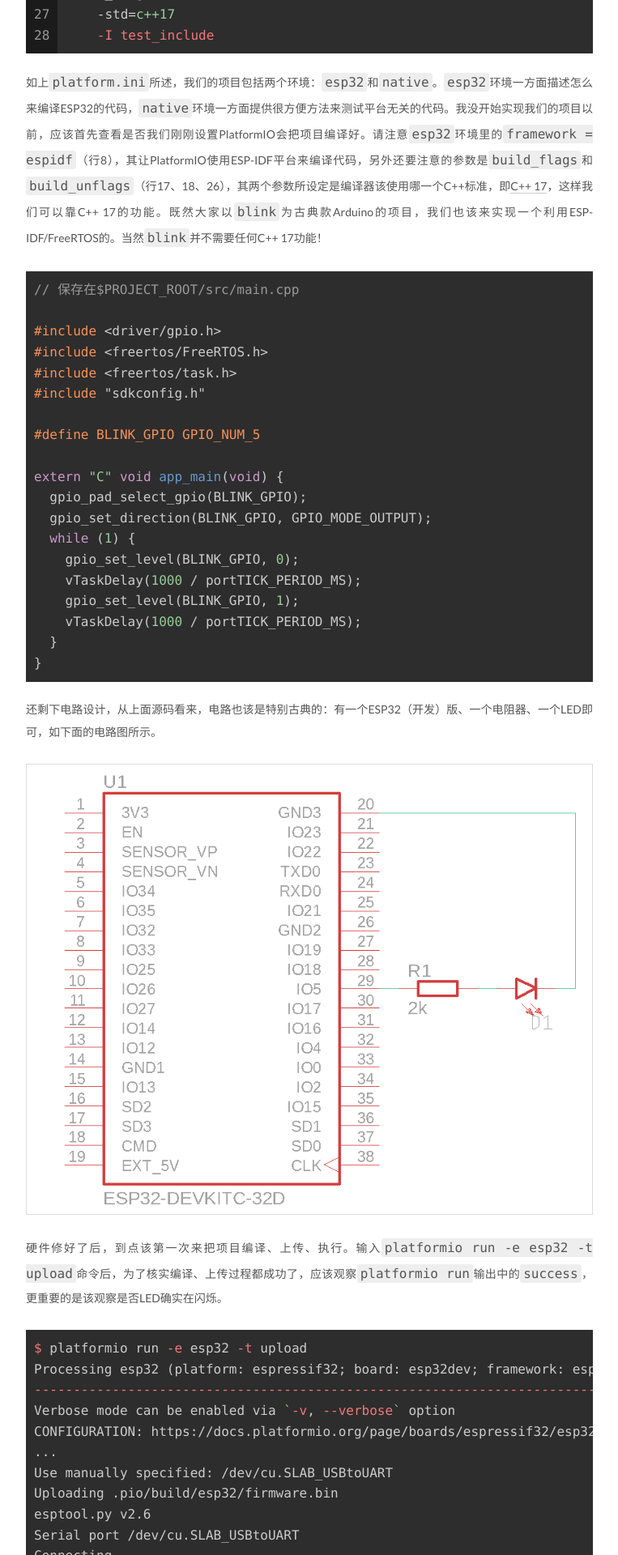
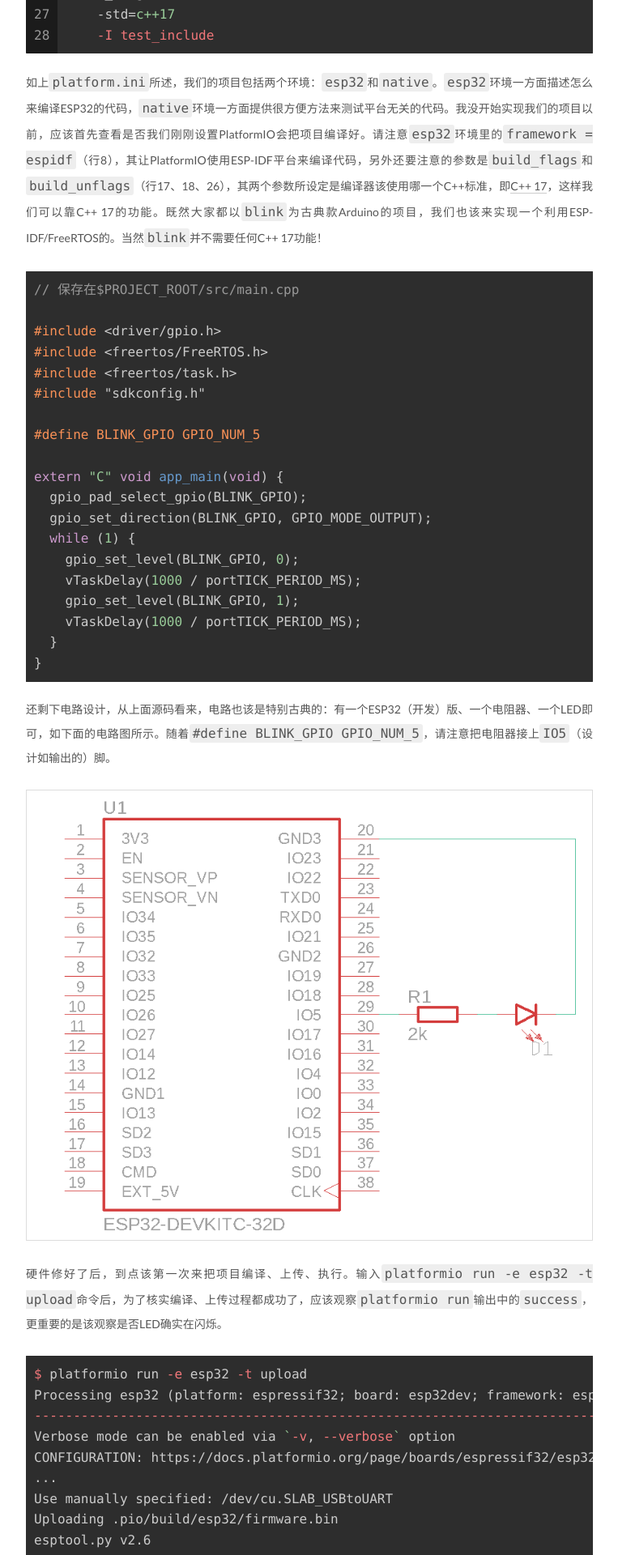
Before and after one commit to janm399/threebodies, a Jekyll site: the page built from _posts/2019-10-28-hackmanchester.markdown, in a window 1280 px wide. Shown: the part 1906-3826 px from the top of the page at 81% size, without its empty margins (258-1021 px from the left). Built offline with Jekyll 4.4.1, drawn with Linux system fonts in a browser that asks for light colours; comment, search, counter and statistics services are not loaded; some of the changed text lies outside the part shown.

Commit message:
rebuild pages

```diff
--- a/_posts/2019-10-28-hackmanchester.markdown
+++ b/_posts/2019-10-28-hackmanchester.markdown
@@ -54,7 +54,7 @@
     -I test_include
 {% endhighlight %}
 
-如上`platform.ini`所述，我们的项目包括两个环境：`esp32`和`native`。`esp32`环境一方面描述怎么来编译ESP32的代码，`native`环境一方面提供很方便方法来测试平台无关的代码。我没开始实现我们的项目以前，应该首先查看是否我们刚刚设置PlatformIO会把项目编译好。请注意`esp32`环境里的`framework = espidf`（行8），其让PlatformIO使用ESP-IDF平台来编译代码，另外还要注意的参数是`build_flags`和`build_unflags`（行17、18、26），其两个参数所设定是编译器该使用哪一个C++标准，即[C++ 17](https://zh.cppreference.com/w/cpp/compiler_support#cpp17)，这样我们可以靠C++ 17的功能。既然大家以`blink`为古典款Arduino的项目，我们也该来实现一个利用ESP-IDF/FreeRTOS的。当然`blink`并不需要任何C++ 17功能！
+如上`platform.ini`所述，我们的项目包括两个环境：`esp32`和`native`。`esp32`环境一方面描述怎么来编译ESP32的代码，`native`环境一方面提供很方便方法来测试平台无关的代码。我没开始实现我们的项目以前，应该首先查看是否我们刚刚设置PlatformIO会把项目编译好。请注意`esp32`环境里的`framework = espidf`（行8），其让PlatformIO使用ESP-IDF平台来编译代码，另外还要注意的参数是`build_flags`和`build_unflags`（行17、18、26），其两个参数所设定是编译器该使用哪一个C++标准，即[C++ 17](https://zh.cppreference.com/w/cpp/compiler_support#cpp17)，这样我们可以靠C++ 17的功能。既然大家都以`blink`为古典款Arduino的项目，我们也该来实现一个利用ESP-IDF/FreeRTOS的。当然`blink`并不需要任何C++ 17功能！
 
 {% highlight C++ %}
 // 保存在$PROJECT_ROOT/src/main.cpp
@@ -78,7 +78,7 @@
 }
 {% endhighlight %}
 
-还剩下电路设计，从上面源码看来，电路也该是特别古典的：有一个ESP32（开发）版、一个电阻器、一个LED即可，如下面的电路图所示。
+还剩下电路设计，从上面源码看来，电路也该是特别古典的：有一个ESP32（开发）版、一个电阻器、一个LED即可，如下面的电路图所示。随着`#define BLINK_GPIO GPIO_NUM_5`，请注意把电阻器接上`IO5`（设计如输出的）脚。
 
 ![古典电路](/assets/2019-10-28-hackmanchester/blink-sch.png){:class="img-responsive"}
 
@@ -116,6 +116,10 @@
 
 TODO: 在[Visual Studio Code]()，打开PlatformIO扩展后执行`env:esp32 > Upload and Monitor`命令。
 
+# TODO
+如何从blink到目的，如何来实现FreeRTOS的模块；再说，删除这个Arduino（测试）代码。
+
+VVV
 
 ## 电路设计
 ![基础电路构建](/assets/2019-10-28-hackmanchester/b0.png){:class="img-responsive"}
```
Also changed, not shown: other parts of _posts/2019-10-28-hackmanchester.markdown (+0 -2 lines).
